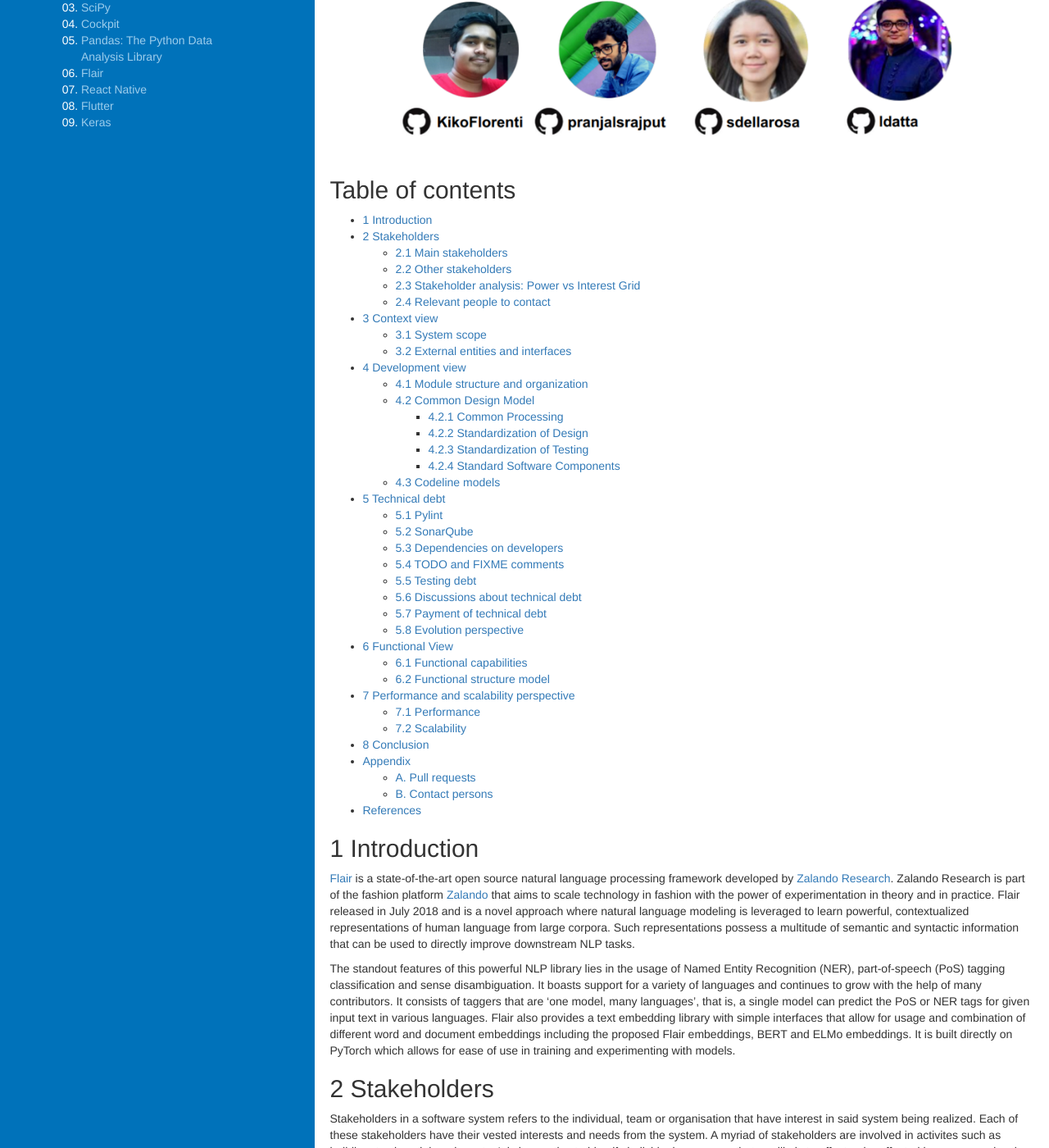
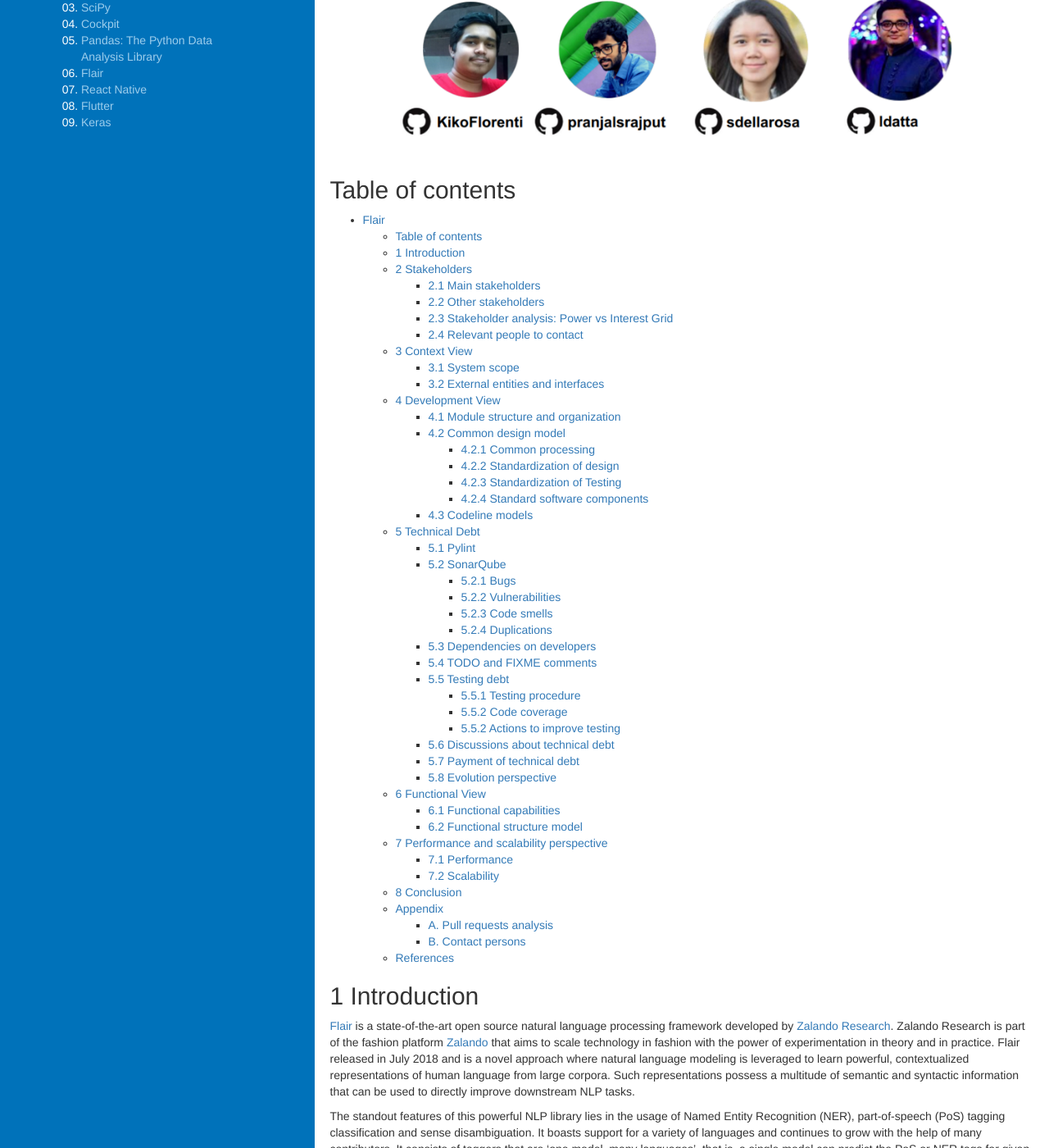
Before and after one commit to SERG-Delft/desosa2019, a Jekyll site: the page built from chapters/flair/index.md, in a window 1280 px wide and 1400 px high, scrolled down 343 px. Shown: the whole window at 82% size. Built offline with Jekyll 4.4.1, drawn with Linux system fonts in a browser that asks for light colours; nearby versions of some CDN libraries; some of the changed text lies outside the part shown.

```diff
--- a/chapters/flair/index.md
+++ b/chapters/flair/index.md
@@ -11,43 +11,52 @@ chapter: true
 
 ## Table of contents
 
-* [1 Introduction](https://gitlab.ewi.tudelft.nl/in4315/2018-2019/TI3125TU-swa-12-flair/swa-12-flair/blob/master/report.md#1-introduction)
-* [2 Stakeholders](https://gitlab.ewi.tudelft.nl/in4315/2018-2019/TI3125TU-swa-12-flair/swa-12-flair/blob/master/report.md#2-stakeholders)
-    * [2.1 Main stakeholders](https://gitlab.ewi.tudelft.nl/in4315/2018-2019/TI3125TU-swa-12-flair/swa-12-flair/blob/master/report.md#21-main-stakeholders)
-    * [2.2 Other stakeholders](https://gitlab.ewi.tudelft.nl/in4315/2018-2019/TI3125TU-swa-12-flair/swa-12-flair/blob/master/report.md#22-other-stakeholders)
-    * [2.3 Stakeholder analysis: Power vs Interest Grid](https://gitlab.ewi.tudelft.nl/in4315/2018-2019/TI3125TU-swa-12-flair/swa-12-flair/blob/master/report.md#23-stakeholder-analysis-power-vs-interest-grid)
-    * [2.4 Relevant people to contact](https://gitlab.ewi.tudelft.nl/in4315/2018-2019/TI3125TU-swa-12-flair/swa-12-flair/blob/master/report.md#24-relevant-people-to-contact)
-* [3 Context view](https://gitlab.ewi.tudelft.nl/in4315/2018-2019/TI3125TU-swa-12-flair/swa-12-flair/blob/master/report.md#3-context-view)
-    * [3.1 System scope](https://gitlab.ewi.tudelft.nl/in4315/2018-2019/TI3125TU-swa-12-flair/swa-12-flair/edit/master/report.md#31-system-scope)
-    * [3.2 External entities and interfaces](https://gitlab.ewi.tudelft.nl/in4315/2018-2019/TI3125TU-swa-12-flair/swa-12-flair/edit/master/report.md#32-external-entities-and-interfaces)
-* [4 Development view](https://gitlab.ewi.tudelft.nl/in4315/2018-2019/TI3125TU-swa-12-flair/swa-12-flair/blob/master/report.md#4-development-view)
-    * [4.1 Module structure and organization](https://gitlab.ewi.tudelft.nl/in4315/2018-2019/TI3125TU-swa-12-flair/swa-12-flair/blob/master/report.md#41-module-structure-and-organization)
-    * [4.2 Common Design Model](https://gitlab.ewi.tudelft.nl/in4315/2018-2019/TI3125TU-swa-12-flair/swa-12-flair/blob/master/report.md#42-common-design-model)
-        * [4.2.1 Common Processing](https://gitlab.ewi.tudelft.nl/in4315/2018-2019/TI3125TU-swa-12-flair/swa-12-flair/blob/master/report.md#421-common-processing)
-        * [4.2.2 Standardization of Design](https://gitlab.ewi.tudelft.nl/in4315/2018-2019/TI3125TU-swa-12-flair/swa-12-flair/blob/master/report.md#422-standardization-of-design)
-        * [4.2.3 Standardization of Testing](https://gitlab.ewi.tudelft.nl/in4315/2018-2019/TI3125TU-swa-12-flair/swa-12-flair/blob/master/report.md#423-standardization-of-testing)
-        * [4.2.4 Standard Software Components](https://gitlab.ewi.tudelft.nl/in4315/2018-2019/TI3125TU-swa-12-flair/swa-12-flair/blob/master/report.md#424-standard-software-components)
-    * [4.3 Codeline models](https://gitlab.ewi.tudelft.nl/in4315/2018-2019/TI3125TU-swa-12-flair/swa-12-flair/blob/master/report.md#45-codeline-model)
-* [5 Technical debt](https://gitlab.ewi.tudelft.nl/in4315/2018-2019/TI3125TU-swa-12-flair/swa-12-flair/blob/master/report.md#5-technical-debt)
-    * [5.1 Pylint](https://gitlab.ewi.tudelft.nl/in4315/2018-2019/TI3125TU-swa-12-flair/swa-12-flair/blob/master/report.md#51-pylint)
-    * [5.2 SonarQube](https://gitlab.ewi.tudelft.nl/in4315/2018-2019/TI3125TU-swa-12-flair/swa-12-flair/blob/master/report.md#52-sonarqube)
-    * [5.3 Dependencies on developers](https://gitlab.ewi.tudelft.nl/in4315/2018-2019/TI3125TU-swa-12-flair/swa-12-flair/blob/master/report.md#53-dependencies-on-developers)
-    * [5.4 TODO and FIXME comments](https://gitlab.ewi.tudelft.nl/in4315/2018-2019/TI3125TU-swa-12-flair/swa-12-flair/blob/master/report.md#54-todo-and-fixme-comments)
-    * [5.5 Testing debt](https://gitlab.ewi.tudelft.nl/in4315/2018-2019/TI3125TU-swa-12-flair/swa-12-flair/blob/master/report.md#55-testing-debt)
-    * [5.6 Discussions about technical debt](https://gitlab.ewi.tudelft.nl/in4315/2018-2019/TI3125TU-swa-12-flair/swa-12-flair/blob/master/report.md#56-discussions-about-technical-debt)
-    * [5.7 Payment of technical debt](https://gitlab.ewi.tudelft.nl/in4315/2018-2019/TI3125TU-swa-12-flair/swa-12-flair/blob/master/report.md#57-payment-of-technical-debt)
-    * [5.8 Evolution perspective](https://gitlab.ewi.tudelft.nl/in4315/2018-2019/TI3125TU-swa-12-flair/swa-12-flair/blob/master/report.md#58-evolution-perspective)
-* [6 Functional View](https://gitlab.ewi.tudelft.nl/in4315/2018-2019/TI3125TU-swa-12-flair/swa-12-flair/blob/master/report.md#6-functional-view)
-    * [6.1 Functional capabilities](https://gitlab.ewi.tudelft.nl/in4315/2018-2019/TI3125TU-swa-12-flair/swa-12-flair/blob/master/report.md#61-functional-capabilities)
-    * [6.2 Functional structure model](https://gitlab.ewi.tudelft.nl/in4315/2018-2019/TI3125TU-swa-12-flair/swa-12-flair/blob/master/report.md#61-functional-structure-model)
-* [7 Performance and scalability perspective](https://gitlab.ewi.tudelft.nl/in4315/2018-2019/TI3125TU-swa-12-flair/swa-12-flair/blob/master/report.md#7-performance-and-scalability-perspective)
-    * [7.1 Performance](https://gitlab.ewi.tudelft.nl/in4315/2018-2019/TI3125TU-swa-12-flair/swa-12-flair/blob/master/report.md#71-performance)
-    * [7.2 Scalability](https://gitlab.ewi.tudelft.nl/in4315/2018-2019/TI3125TU-swa-12-flair/swa-12-flair/blob/master/report.md#72-scalability)
-* [8 Conclusion](https://gitlab.ewi.tudelft.nl/in4315/2018-2019/TI3125TU-swa-12-flair/swa-12-flair/blob/master/report.md#8-conclusion)
-* [Appendix](https://gitlab.ewi.tudelft.nl/in4315/2018-2019/TI3125TU-swa-12-flair/swa-12-flair/blob/master/report.md#appendix)
-    * [A. Pull requests](https://gitlab.ewi.tudelft.nl/in4315/2018-2019/TI3125TU-swa-12-flair/swa-12-flair/blob/master/report.md#a-pull-requests-analysis)
-    * [B. Contact persons](https://gitlab.ewi.tudelft.nl/in4315/2018-2019/TI3125TU-swa-12-flair/swa-12-flair/blob/master/report.md#b-contact-persons)
-* [References](https://gitlab.ewi.tudelft.nl/in4315/2018-2019/TI3125TU-swa-12-flair/swa-12-flair/blob/master/report.md#references)
+- [Flair](#flair)
+  - [Table of contents](#table-of-contents)
+  - [1 Introduction](#1-introduction)
+  - [2 Stakeholders](#2-stakeholders)
+    - [2.1 Main stakeholders](#21-main-stakeholders)
+    - [2.2 Other stakeholders](#22-other-stakeholders)
+    - [2.3 Stakeholder analysis: Power vs Interest Grid](#23-stakeholder-analysis-power-vs-interest-grid)
+    - [2.4 Relevant people to contact](#24-relevant-people-to-contact)
+  - [3 Context View](#3-context-view)
+    - [3.1 System scope](#31-system-scope)
+    - [3.2 External entities and interfaces](#32-external-entities-and-interfaces)
+  - [4 Development View](#4-development-view)
+    - [4.1 Module structure and organization](#41-module-structure-and-organization)
+    - [4.2 Common design model](#42-common-design-model)
+      - [4.2.1 Common processing](#421-common-processing)
+      - [4.2.2 Standardization of design](#422-standardization-of-design)
+      - [4.2.3 Standardization of Testing](#423-standardization-of-testing)
+      - [4.2.4 Standard software components](#424-standard-software-components)
+    - [4.3 Codeline models](#43-codeline-models)
+  - [5 Technical Debt](#5-technical-debt)
+    - [5.1 Pylint](#51-pylint)
+    - [5.2 SonarQube](#52-sonarqube)
+      - [5.2.1 Bugs](#521-bugs)
+      - [5.2.2 Vulnerabilities](#522-vulnerabilities)
+      - [5.2.3 Code smells](#523-code-smells)
+      - [5.2.4 Duplications](#524-duplications)
+    - [5.3 Dependencies on developers](#53-dependencies-on-developers)
+    - [5.4 TODO and FIXME comments](#54-todo-and-fixme-comments)
+    - [5.5 Testing debt](#55-testing-debt)
+      - [5.5.1 Testing procedure](#551-testing-procedure)
+      - [5.5.2 Code coverage](#552-code-coverage)
+      - [5.5.2 Actions to improve testing](#552-actions-to-improve-testing)
+    - [5.6 Discussions about technical debt](#56-discussions-about-technical-debt)
+    - [5.7 Payment of technical debt](#57-payment-of-technical-debt)
+    - [5.8 Evolution perspective](#58-evolution-perspective)
+  - [6 Functional View](#6-functional-view)
+    - [6.1 Functional capabilities](#61-functional-capabilities)
+    - [6.2 Functional structure model](#62-functional-structure-model)
+  - [7 Performance and scalability perspective](#7-performance-and-scalability-perspective)
+    - [7.1 Performance](#71-performance)
+    - [7.2 Scalability](#72-scalability)
+  - [8 Conclusion](#8-conclusion)
+  - [Appendix](#appendix)
+    - [A. Pull requests analysis](#a-pull-requests-analysis)
+    - [B. Contact persons](#b-contact-persons)
+  - [References](#references)
 
 ## 1 Introduction
 
@@ -71,7 +80,7 @@ combination of different word and document embeddings including the proposed
 Flair embeddings, BERT and ELMo  embeddings. It is built directly on PyTorch
 which allows for ease of use in training and experimenting with models.
 
-## 2  Stakeholders
+## 2 Stakeholders
 
 Stakeholders in a software system refers to the individual, team or organisation that have interest in said system being realized. Each of these stakeholders have their vested
 interests and needs from the system. A myriad of stakeholders are involved in activites such as
@@ -685,7 +694,7 @@ below.
 
 *Table 6.1: Some of Flair's most vital modules*
 
-### 6.1 Functional structure model
+### 6.2 Functional structure model
 
 Flair has three major functional elements: embeddings, model trainer, and
 train and file utitilies. Flair uses its train and file utilities to read
```
